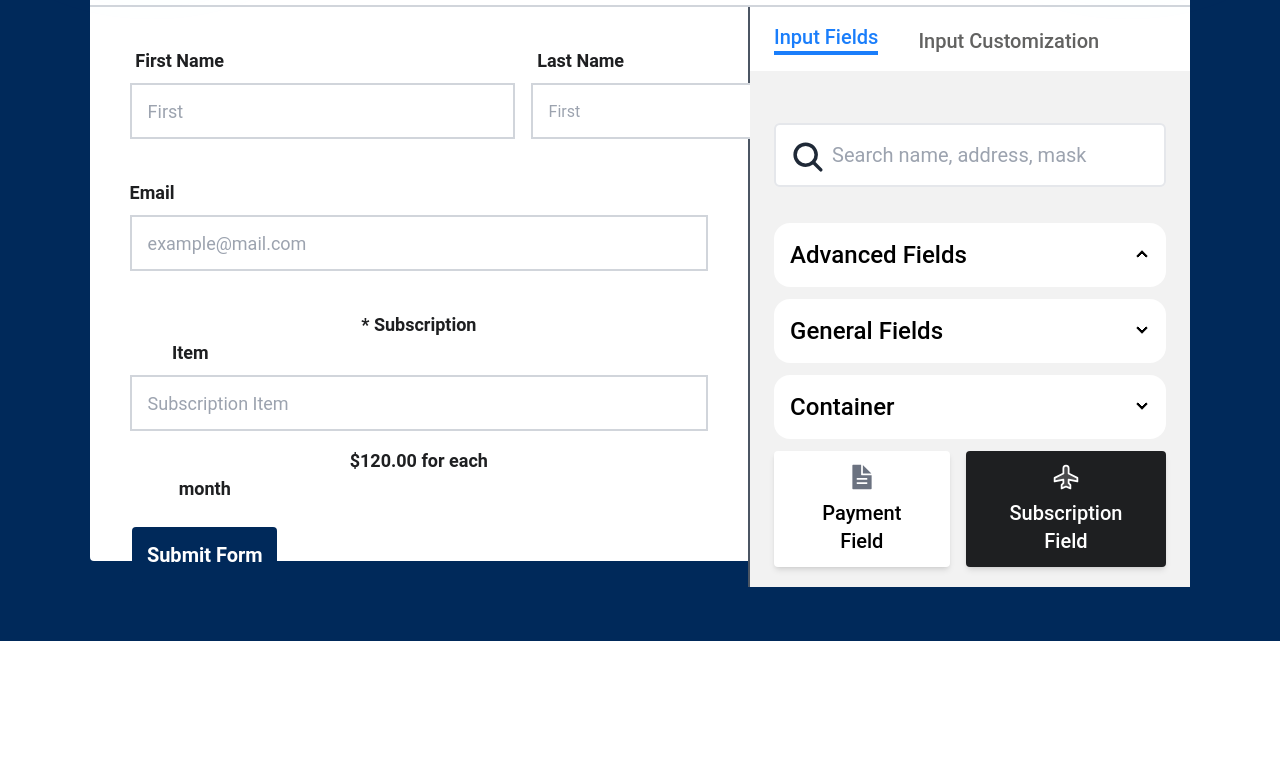
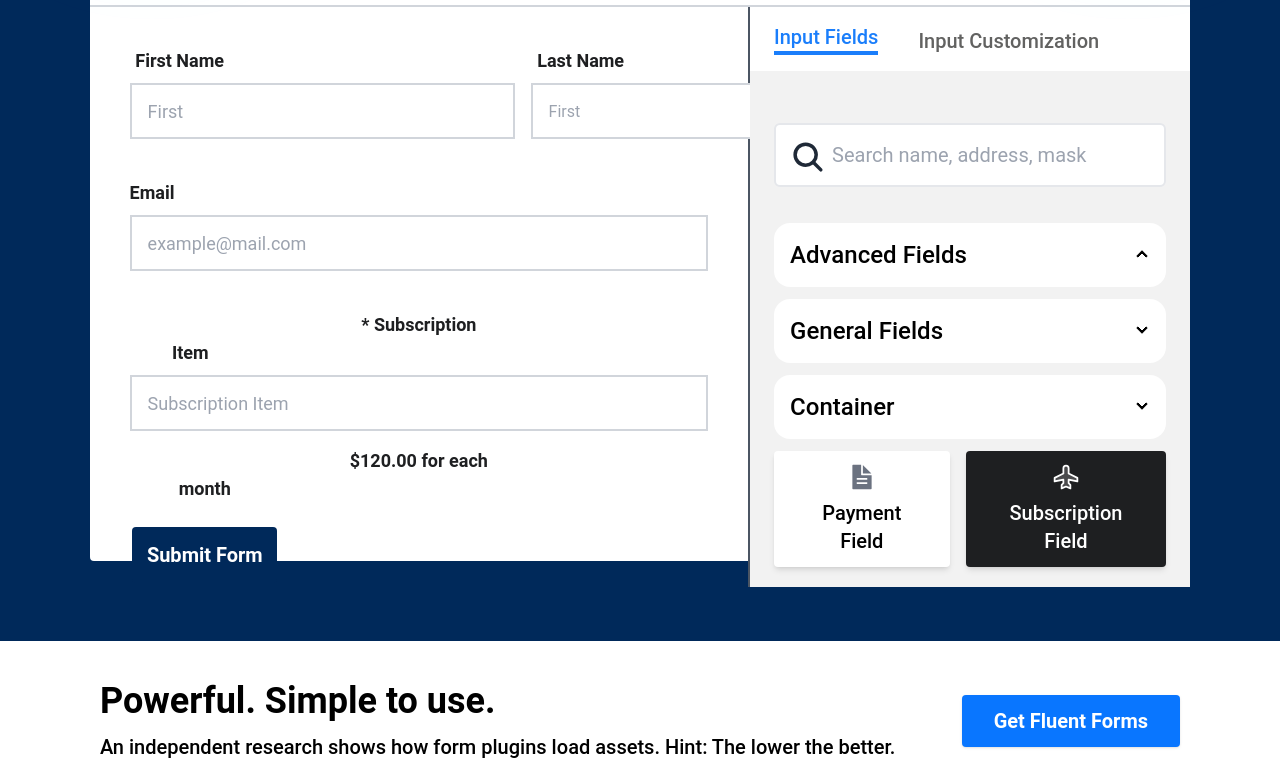
Before and after one commit to ronobir84/fluent-forms, a React (Vite) app: page / in a window 1280 px wide. Shown: the part 906-1667 px from the top of the page. Before the commit the page ends 1547 px from the top, so only its background shows below. Built offline with nearby package versions, Linux system fonts and the light colour scheme.

Commit message:
add the bulid section

```diff
--- /dev/null
+++ b/src/Pages/HomePage/BuildForms/BuildForms.jsx
@@ -0,0 +1,10 @@
+
+const BuildForms = () => {
+    return (
+        <div>
+
+        </div>
+    );
+};
+
+export default BuildForms;
--- a/src/Pages/HomePage/Home/Home.jsx
+++ b/src/Pages/HomePage/Home/Home.jsx
@@ -1,4 +1,5 @@
 import HomeBanner from "../HomeBanner/HomeBanner";
+import Powerful from "../Powerful/Powerful";
 
 
 
@@ -7,7 +8,10 @@ const Home = () => {
         <div>
             <div>
                 <HomeBanner></HomeBanner>
-             </div>
+            </div>
+            <div>
+                <Powerful></Powerful>
+            </div>
         </div>
     );
 };
--- /dev/null
+++ b/src/Pages/HomePage/Powerful/Powerful.jsx
@@ -0,0 +1,16 @@
+
+const Powerful = () => {
+    return (
+        <div className="flex justify-between px-[100px] pt-10 items-center">
+            <div className="space-y-3">
+                <h2 className="text-4xl text-black font-bold">Powerful. Simple to use.</h2>
+                <p className="text-xl font-medium text-black">An independent research shows how form plugins load assets. Hint: The lower the better.</p>
+            </div>
+            <div>
+                <button className="bg-[#0976FF] text-xl px-8 py-3 font-semibold rounded text-white shadow">Get Fluent Forms</button>
+            </div>
+        </div>
+    );
+};
+
+export default Powerful;
--- a/src/main.jsx
+++ b/src/main.jsx
@@ -25,7 +25,7 @@ import Home from './Pages/HomePage/Home/Home.jsx';
 <RouterProvider router={router} />
 ReactDOM.createRoot(document.getElementById('root')).render(
   <React.StrictMode>
-    <div className='container max-w-full '>
+    <div className='container max-w-full bg-white'>
       <RouterProvider router={router} />
    </div>
   </React.StrictMode>,
```
